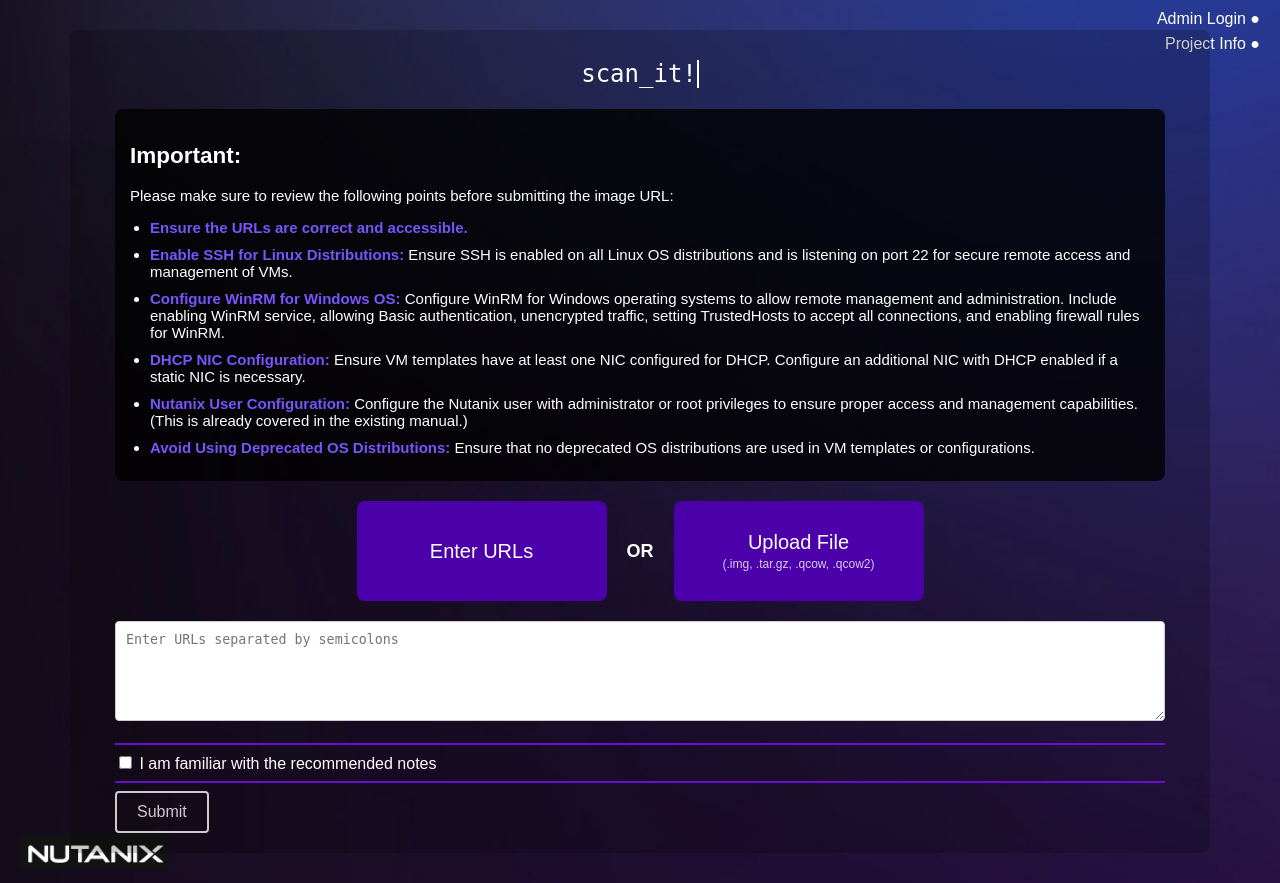
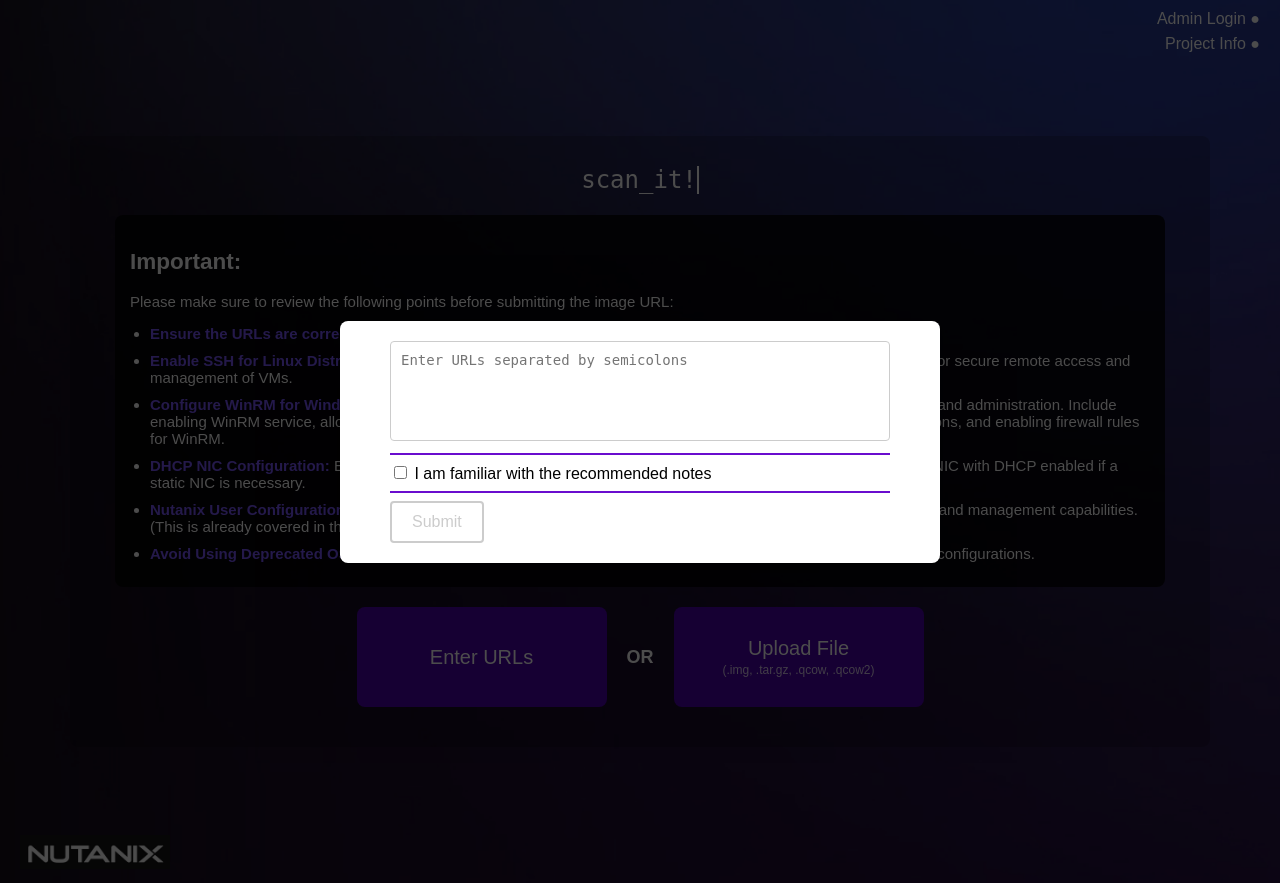
Before and after one commit to ivanDevProd/vm-template-scaning, a Django app: page / in a window 1280 px wide, after a click on "Enter URLs". Run offline with Django 5.2, Linux system fonts and the light colour scheme; some libraries are stand-ins or nearby versions.

Commit message:
Forms for Entering URLs / Upload File changed to pop-up window

```diff
--- a/scanIt/templates/scanIt.html
+++ b/scanIt/templates/scanIt.html
@@ -62,24 +62,16 @@
             width: 100%;
         }
 
-        /* Form container to center elements */
-        .form-container {
-            display: flex;
-            justify-content: center;
-            align-items: center;
-            flex-direction: column;
-            width: 100%;
-        }
-
         /* Styling for textarea input */
         textarea {
-            width: 1050px; /* Set width for the text area */
-            height: 100px; /* Set height */
-            padding: 10px;
-            box-sizing: border-box;
+            width: 500px; /* Make the textarea take up full width of the container */
+            height: 100px;
+            box-sizing: border-box; /* Ensure padding is included in the width */
+            resize: none; /* Disable resizing if you want to control the size */
+            padding: 10px; /* Add padding for readability */
+            font-size: 14px;
             border: 1px solid #ccc;
             border-radius: 4px;
-            margin-bottom: 10px;
         }
 
         /* Style for the submit button (disabled) */
@@ -346,8 +338,43 @@
             justify-content: center;
         }
 
-        .form-container { display: none; }
-        .form-container.active { display: block; }
+        /* Overlay for dark background */
+        .overlay {
+            display: none;
+            position: fixed;
+            top: 0;
+            left: 0;
+            width: 100%;
+            height: 100%;
+            background-color: rgba(0, 0, 0, 0.7); /* Dark overlay */
+            z-index: 999; /* Above page content */
+        }
+
+        /* Form container as a modal popup */
+        .form-container {
+            display: none; /* Initially hidden */
+            position: fixed;
+            top: 50%;
+            left: 50%;
+            transform: translate(-50%, -50%);
+            background-color: white;
+            padding: 20px;
+            border-radius: 8px;
+            box-shadow: 0 4px 8px rgba(0, 0, 0, 0.2);
+            z-index: 1000; /* Above the overlay */
+            width: auto; /* Adjust to fit the content */
+            min-width: 600px; /* Minimum width for small content */
+            max-width: 800px; /* Adjust max width based on your design */
+            overflow: hidden; /* Prevent content from overflowing */
+            box-sizing: border-box; /* Ensure padding is inside the width */
+        }
+
+        /* Active class for showing the popup and overlay */
+        .form-container.active,
+        .overlay.active {
+            display: block;
+        }
+
         .btn-disabled { background-color: grey; cursor: not-allowed; }
 
         hr {
@@ -401,6 +428,9 @@
             </ul>
         </div>
 
+    <!-- Dark overlay -->
+<div class="overlay"></div>
+
 <!-- Button container with heading -->
 <div class="button-container">
     <button onclick="toggleForm('urlForm')" class="form-button">Enter URLs</button>
@@ -419,7 +449,7 @@
             <textarea name="urls" rows="4" placeholder="Enter URLs separated by semicolons"></textarea>
             <hr>
             <input type="checkbox" id="agreeUrl" onclick="toggleSubmitButton('agreeUrl', 'submitButtonUrl')">
-                    <label for="agreeUrl" style="color: white;">I am familiar with the recommended notes</label>
+            <label for="agreeUrl">I am familiar with the recommended notes</label>
             <hr>
             <button type="submit" id="submitButtonUrl" disabled>Submit</button>
         </form>
@@ -427,14 +457,13 @@
 </div>
 
 <!-- File Upload Form -->
-        <div id="fileForm" class="form-container" style="margin-left: 30px; width: 1050px;">
-            <br>
+<div id="fileForm" class="form-container">
     <form method="POST" enctype="multipart/form-data">
         {% csrf_token %}
         <input type="file" name="file" accept=".img,.tar.gz, .qcow,.qcow2, application/gzip">
         <hr>
         <input type="checkbox" id="agreeFile" onclick="toggleSubmitButton('agreeFile', 'submitButtonFile')">
-                <label for="agreeFile" style="color: white;">I am familiar with the recommended notes</label>
+        <label for="agreeFile">I am familiar with the recommended notes</label>
         <hr>
         <button type="submit" id="submitButtonFile" disabled>Submit</button>
     </form>
@@ -494,22 +523,20 @@
 
 
 <script>
-    // Function to toggle between showing and hiding forms
+    // Function to toggle the form and overlay
 function toggleForm(formId) {
-        const form = document.getElementById(formId);
+    const formContainer = document.getElementById(formId);
+    const overlay = document.querySelector('.overlay');
 
-        // Check if the form is already visible
-        const isFormVisible = form.classList.contains('active');
+    // Toggle visibility of the form and overlay
+    formContainer.classList.toggle('active');
+    overlay.classList.toggle('active');
 
-        // Hide all forms
-        document.querySelectorAll('.form-container').forEach(function(container) {
-            container.classList.remove('active');
+    // Close form when clicking on overlay
+    overlay.addEventListener('click', function() {
+        formContainer.classList.remove('active');
+        overlay.classList.remove('active');
     });
-
-        // Toggle the form visibility
-        if (!isFormVisible) {
-            form.classList.add('active');
-        }
 }
 
     // Function to enable/disable the submit button based on checkbox
```
Also changed, not shown: 1 other file. Lines whose indentation alone changed are shown as unchanged.
